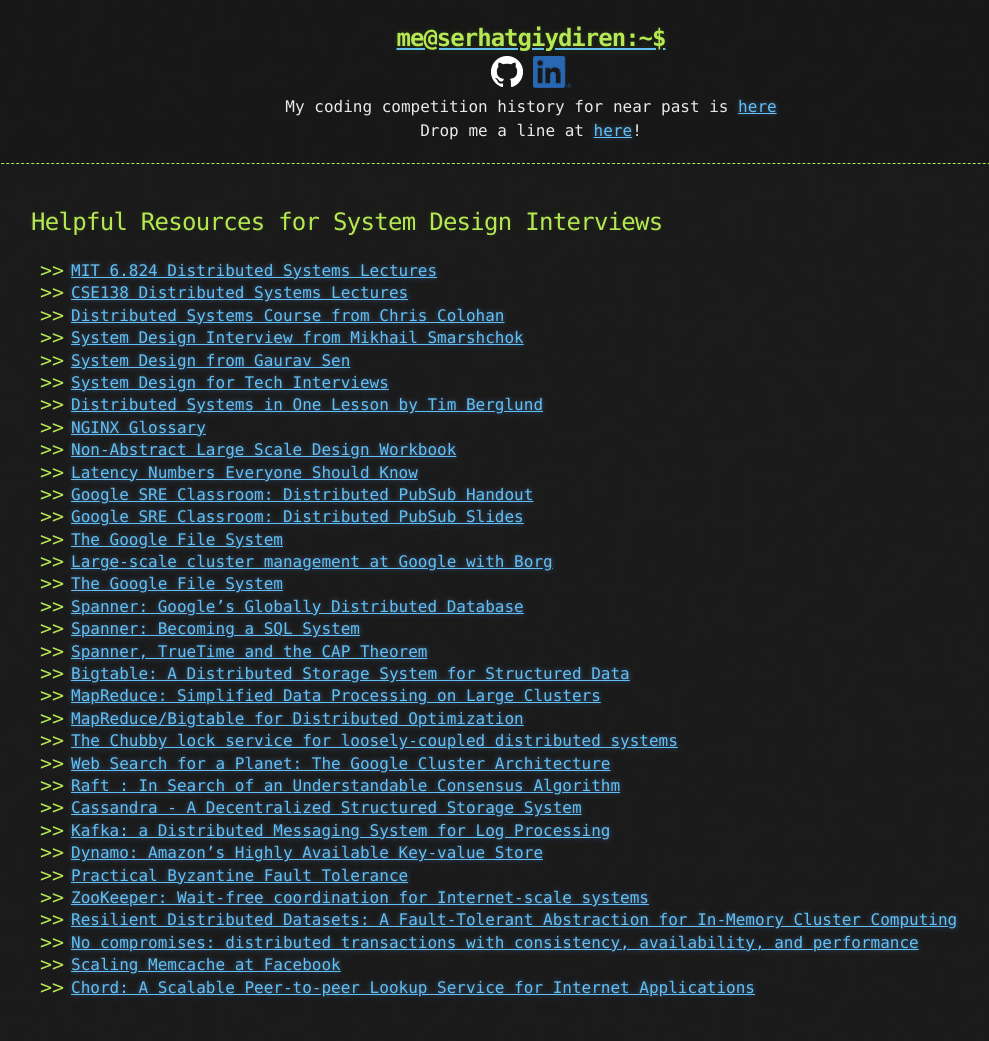
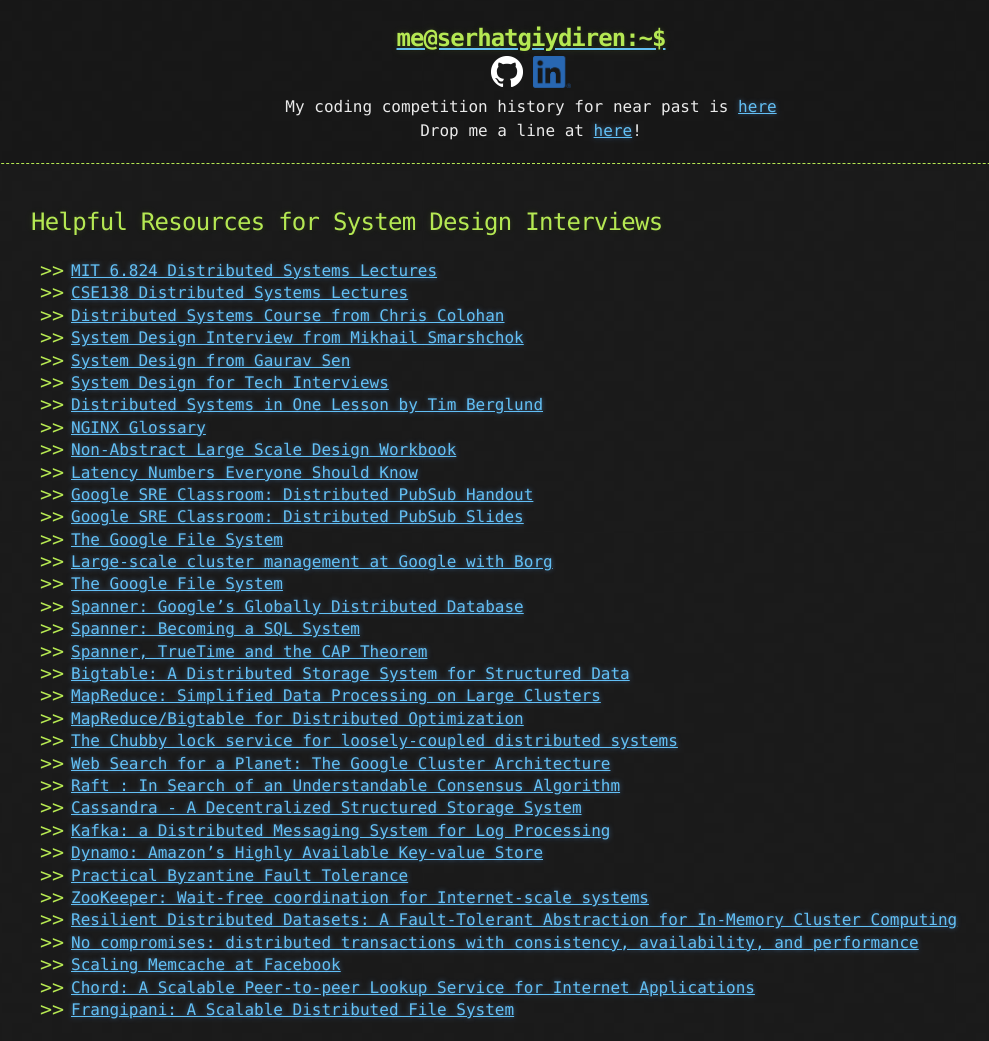
Before and after one commit to goodHunter27/serhatgiydiren.github.io, a Jekyll site: the page built from _posts/2020-01-20-helpful-resources-for-system-design-interviews.md, in a window 1280 px wide. Shown: the whole page, without its empty margins (109-1098 px from the left). Built offline with Jekyll 4.4.1, drawn with Linux system fonts in a browser that asks for light colours; before the commit the page ends 1019 px from its top, so only the background shows below that.

Commit message:
Update 2020-01-20-helpful-resources-for-system-design-interviews.md

```diff
--- a/_posts/2020-01-20-helpful-resources-for-system-design-interviews.md
+++ b/_posts/2020-01-20-helpful-resources-for-system-design-interviews.md
@@ -36,3 +36,4 @@
 * [No compromises: distributed transactions with consistency, availability, and performance](https://dl.acm.org/doi/pdf/10.1145/2815400.2815425){:target="_blank"}
 * [Scaling Memcache at Facebook](https://research.fb.com/wp-content/uploads/2016/11/scaling-memcache-at-facebook.pdf){:target="_blank"}
 * [Chord: A Scalable Peer-to-peer Lookup Service for Internet Applications](https://pdos.csail.mit.edu/papers/chord:sigcomm01/chord_sigcomm.pdf){:target="_blank"}
+* [Frangipani: A Scalable Distributed File System](https://pdos.csail.mit.edu/6.824/papers/thekkath-frangipani.pdf){:target="_blank"}
```
